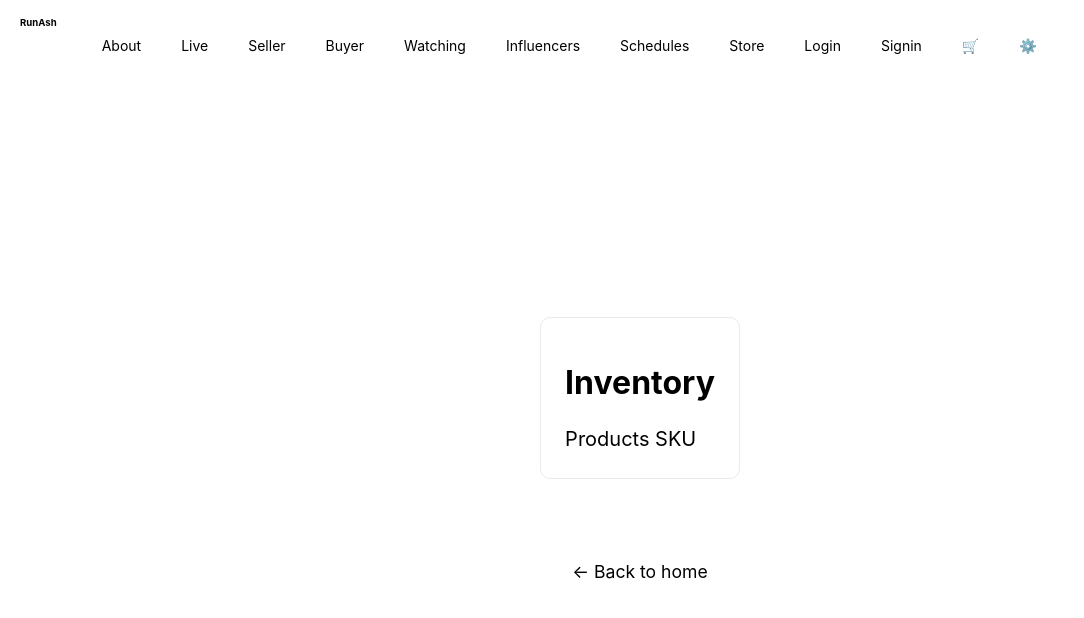
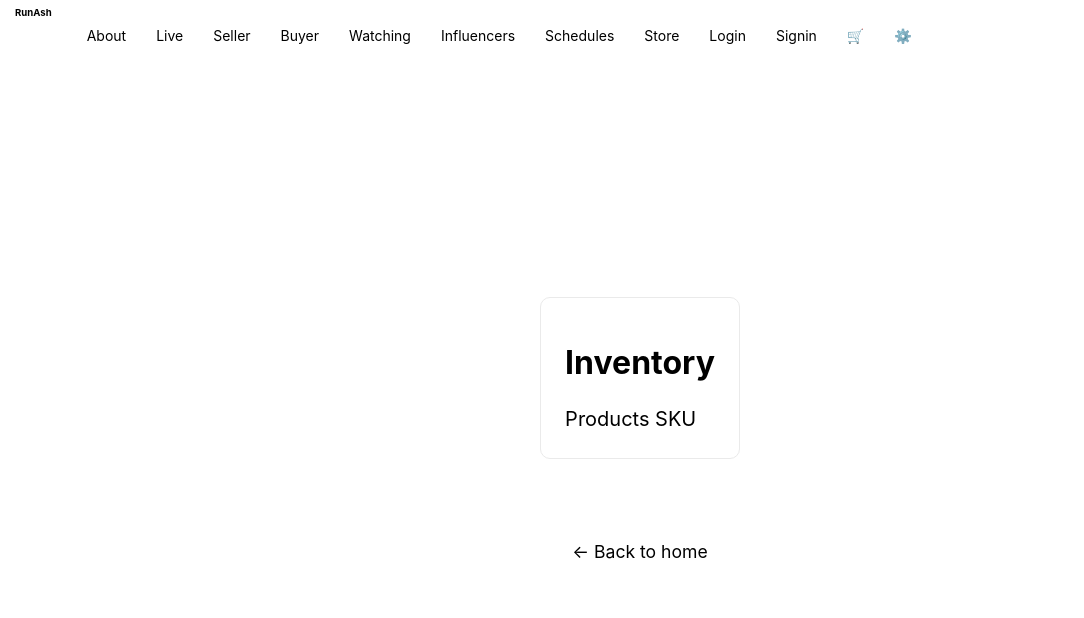
Before and after one commit to rammurmu/next, a Next.js app: page /inventory in a window 1280 px wide. Shown: the top 618 px of the page, without its empty margins (0-1084 px from the left). Built offline with nearby package versions, Linux system fonts and the light colour scheme.

Commit message:
Update Navbar.css

```diff
--- a/components/Navbar.css
+++ b/components/Navbar.css
@@ -14,7 +14,7 @@ li a {
   color: #000;
   disply: block;
   text-align: centre;
-  padding: 14px 16px;
+  padding: 10px 14px;
   text-decoration: none;
 }
 
@@ -41,7 +41,7 @@ li a:hover {
 
 .logo a,
 .main-nav a {
-  padding: 15px 20px;
+  padding: 5px 15px;
   text-transform: uppercase-lowercase;
   text-align: centre;
   display: flex;
```
